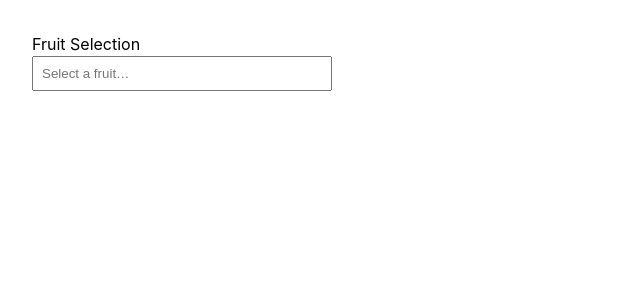
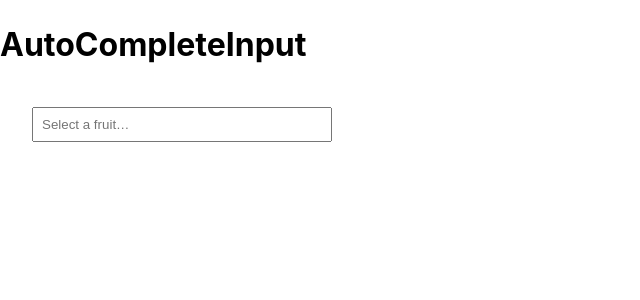
Before and after one commit to colw/auto-complete, a React (Create React App) app: page / in a window 1280 px wide. Shown: the top 300 px of the page, without its empty margins (0-640 px from the left). Built offline with nearby package versions, Linux system fonts and the light colour scheme.

Commit message:
Add heading and placeholder text

```diff
--- a/src/App.js
+++ b/src/App.js
@@ -10,12 +10,13 @@ function App() {
   const [inputText, setInputText] = useState("");
   return (
     <div className="App">
+      <h1>AutoCompleteInput</h1>
       <form onSubmit={(e) => e.preventDefault()}>
-        <label htmlFor="input-choice">Fruit Selection</label>
         <AutoCompleteInput
           value={inputText}
           initOptions={fruitOptions}
           onChange={(event) => setInputText(event.target.value)}
+          placeholder="Select a fruit…"
         />
       </form>
     </div>
--- a/src/components/AutoCompleteInput.js
+++ b/src/components/AutoCompleteInput.js
@@ -61,7 +61,12 @@ const KEY_CODE = {
 /*
   An input component with an autocompletion suggestion box.
 */
-function AutoCompleteInput({ value = "", initOptions = [], onChange }) {
+function AutoCompleteInput({
+  value = "",
+  initOptions = [],
+  onChange,
+  placeholder,
+}) {
   const [selectedItemIndex, setSelectedItemIndex] = useState(-1);
   const [filteredOptions, setFilteredOptions] = useState([]);
   const [showOptions, setShowOptions] = useState(false);
@@ -115,7 +120,7 @@ function AutoCompleteInput({ value = "", initOptions = [], onChange }) {
         onChange={handleTextChange}
         value={value}
         type="text"
-        placeholder="Select a fruit…"
+        placeholder={placeholder}
       />
       {showOptions && filteredOptions.length > 0 && (
         <OptionList
```
